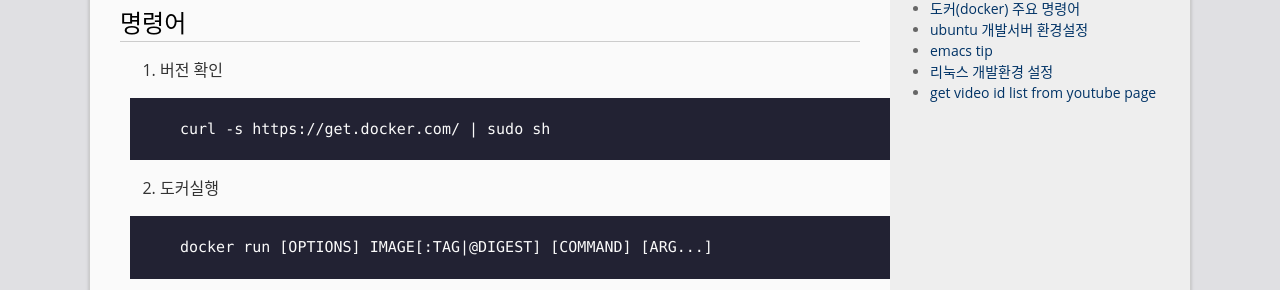
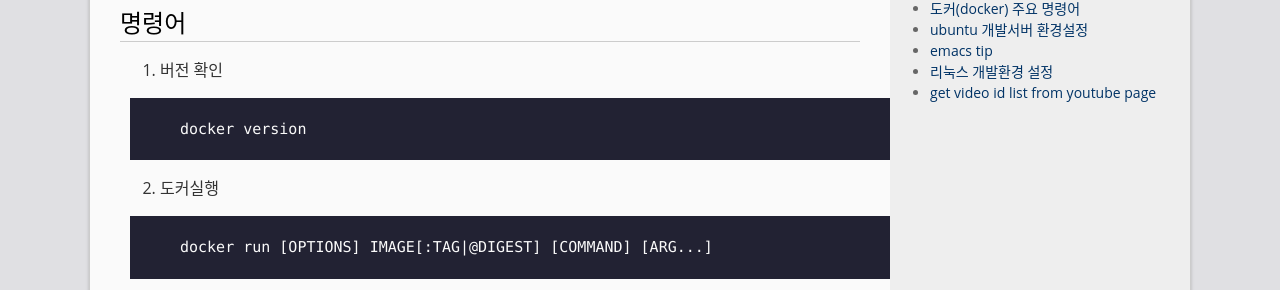
Before and after one commit to jaeminChung/jaeminChung.github.io, a Jekyll site: the page built from _posts/2017-09-13-도커docker-주요-명령어.html, in a window 1280 px wide. Shown: the part 408-698 px from the top of the page. Built offline with Jekyll 4.4.1, drawn with Linux system fonts in a browser that asks for light colours.

Commit message:
수정 - 도커 명령어 - 버전확인

```diff
--- a/_posts/2017-09-13-도커docker-주요-명령어.html
+++ b/_posts/2017-09-13-도커docker-주요-명령어.html
@@ -28,7 +28,7 @@
 버전 확인
 </p>
 <div class="org-src-container">
-<pre class="src src-sh">curl -s https://get.docker.com/ | sudo sh
+<pre class="src src-sh">docker version
 </pre>
 </div></li>
 <li><p>
--- a/org/도커docker-주요-명령어.org
+++ b/org/도커docker-주요-명령어.org
@@ -17,7 +17,7 @@
 * 명령어
 1. 버전 확인
   #+BEGIN_SRC sh
-  curl -s https://get.docker.com/ | sudo sh
+  docker version
   #+END_SRC
 2. 도커실행
   #+BEGIN_SRC sh
```
